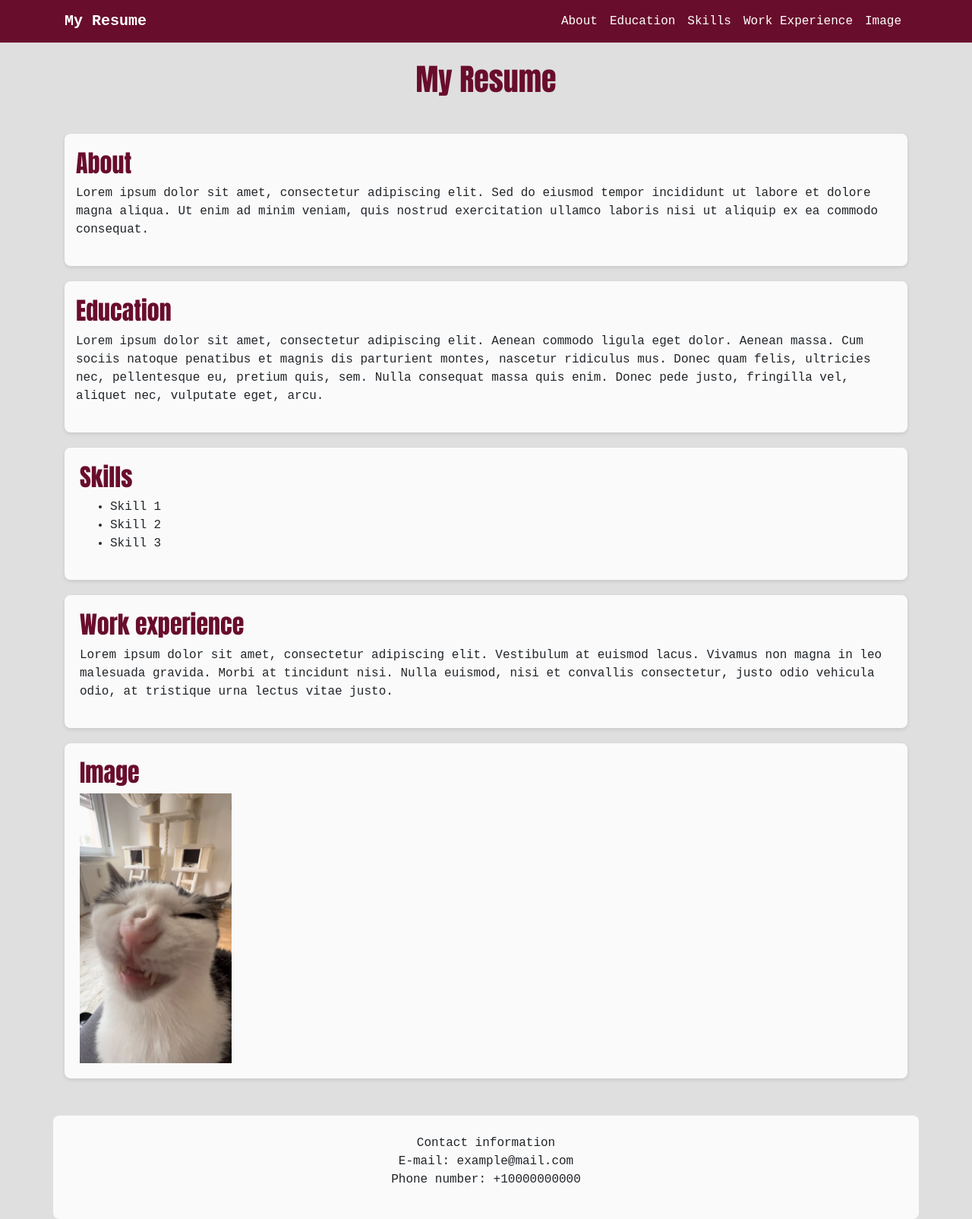
After one commit to SvanidzeKakha/flask-app-lab, a Flask app: page /resume in a window 1280 px wide. The commit adds this page. Shown: the whole page at 76% size. Run offline with Flask 3, Linux system fonts and the light colour scheme; some libraries are stand-ins or nearby versions.

Commit message:
created resume page with css and boostrap

```diff
--- a/app.py
+++ b/app.py
@@ -7,43 +7,9 @@ app.config.from_pyfile("config.py")
 def main():
     return render_template("base.html")
 
-@app.route('/homepage')
-def home():
-    """View for the Home page of your website."""
-    agent = request.user_agent
-
-    return render_template("home.html", agent=agent)
-
-@app.route("/hi/<string:name>")   #/hi/ivan?age=45&q=fdfdf
-def greetings(name):
-    name = name.upper()
-    age = request.args.get("age", None, int)
-
-    return render_template("hi.html",
-                           name=name, age=age)
-
-@app.route("/admin")
-def admin():
-    to_url = url_for("greetings", name="administrator", age=45, _external=True)     # "http://localhost:8080/hi/administrator?age=45"
-    print(to_url)
-    return redirect(to_url)
-
-posts = [
-    {"id": 1, 'title': 'My First Post', 'content': 'This is the content of my first post.', 'author': 'John Doe'},
-    {"id": 2, 'title': 'Another Day', 'content': 'Today I learned about Flask macros.', 'author': 'Jane Smith'},
-    {"id": 3, 'title': 'Flask and Jinja2', 'content': 'Jinja2 is powerful for templating.', 'author': 'Mike Lee'}
-]
-
-@app.route('/posts')
-def get_posts():
-    return render_template("posts.html", posts=posts)
-
-@app.route('/post/<int:id>')
-def detail_post(id):
-    if id > 3:
-        abort(404)
-    post = posts[id-1]
-    return render_template("detail_post.html", post=post)
+@app.route('/resume')
+def resume():
+    return render_template('resume.html', title='My resume')
 
 if __name__ == "__main__":
-    app.run()  # Launch built-in web server and run this Flask webapp, debug=True
+    app.run()
--- /dev/null
+++ b/static/css/style.css
@@ -0,0 +1,55 @@
+img {
+    width: 200px;
+    height: 200px;
+}
+header {
+    margin-top: 80px;
+}
+body {
+    font-family: 'Courier New', Courier, monospace;
+    font-size: 16px;
+    line-height: 1.5;
+    background-color: #dfdfdf;
+}
+
+h1, h2, h3 {
+    font-family: Impact, Haettenschweiler, 'Arial Narrow Bold', sans-serif;
+    color: #690d2c;
+}
+
+section {
+    margin-bottom: 20px;
+    padding: 20px;
+    background-color: #fafafa;
+    border-radius: 8px;
+    box-shadow: 0 2px 5px rgba(0, 0, 0, 0.1);
+}
+
+footer {
+    border-top: 1px solid #333;
+    border-radius: 8px;
+    background-color: #fafafa;
+}
+
+.navbar {
+    background-color: #690d2c;
+}
+
+.navbar .nav-link {
+    color: #fff;
+}
+
+.navbar-brand {
+    color: #ffffff;
+    font-weight: bold;
+}
+
+@media (max-width: 768px) {
+    header h1 {
+        font-size: 24px;
+    }
+
+    section {
+        padding: 10px;
+    }
+}
--- a/templates/base.html
+++ b/templates/base.html
@@ -1,13 +1,33 @@
 <!DOCTYPE html>
-<html lang="en">
+<html lang="uk">
 <head>
     <meta charset="UTF-8">
     <meta name="viewport" content="width=device-width, initial-scale=1.0">
-    <title>{% block title %} {% endblock %} - FlaskApp </title>
+    <title>{{ title }}</title>
+    <meta name="viewport" content="width=device-width, initial-scale=1, shrink-to-fit=no">
+    <link href="https://maxcdn.bootstrapcdn.com/bootstrap/4.5.2/css/bootstrap.min.css" rel="stylesheet">
+    <link href="{{ url_for('static', filename='css/style.css') }}" rel="stylesheet">
 </head>
 <body>
-    {% block content %}
-    Hello
-    {% endblock %}
+    <header class="container">
+        <h1 class="text-center mt-5">My Resume</h1>
+        {% include 'navbar.html' %}
+    </header>
+
+    <main class="container mt-5">
+        {% block content %}
+        {% endblock %}
+    </main>
+
+    <footer class="container text-center mt-5 py-4 border-top">
+        <p>
+            Contact information<br>
+            E-mail: example@mail.com<br>
+            Phone number: +10000000000<br>
+        </p>
+    </footer>
+
+    <script src="https://code.jquery.com/jquery-3.5.1.slim.min.js"></script>
+    <script src="https://cdn.jsdelivr.net/npm/bootstrap@4.5.2/dist/js/bootstrap.bundle.min.js"></script>
 </body>
 </html>
--- /dev/null
+++ b/templates/navbar.html
@@ -0,0 +1,17 @@
+<nav class="navbar navbar-expand-lg fixed-top">
+    <div class="container">
+        <a class="navbar-brand" href="#">My Resume</a>
+        <button class="navbar-toggler" type="button" data-toggle="collapse" data-target="#navbarNav" aria-controls="navbarNav" aria-expanded="false" aria-label="Toggle navigation">
+            <span class="navbar-toggler-icon"></span>
+        </button>
+        <div class="collapse navbar-collapse" id="navbarNav">
+            <ul class="navbar-nav ml-auto">
+                <li class="nav-item"><a class="nav-link" href="#about">About</a></li>
+                <li class="nav-item"><a class="nav-link" href="#education">Education</a></li>
+                <li class="nav-item"><a class="nav-link" href="#skills">Skills</a></li>
+                <li class="nav-item"><a class="nav-link" href="#experience">Work Experience</a></li>
+                <li class="nav-item"><a class="nav-link" href="#image">Image</a></li>
+            </ul>
+        </div>
+    </div>
+</nav>
--- /dev/null
+++ b/templates/resume.html
@@ -0,0 +1,62 @@
+{% extends "base.html" %}
+
+{% block content %}
+    <section id="about" class="container mt-5">
+        <div class="row">
+            <div class="col-md-12">
+                <h2>About</h2>
+                <p>
+                    Lorem ipsum dolor sit amet, consectetur adipiscing elit. Sed do eiusmod tempor incididunt ut labore et dolore magna aliqua.
+                    Ut enim ad minim veniam, quis nostrud exercitation ullamco laboris nisi ut aliquip ex ea commodo consequat.
+                </p>
+            </div>
+        </div>
+    </section>
+
+    <section id="education" class="container">
+        <div class="row">
+            <div class="col-md-12">
+            <h2>Education</h2>
+            <p>
+                Lorem ipsum dolor sit amet, consectetur adipiscing elit. Aenean commodo ligula eget dolor. Aenean massa.
+                Cum sociis natoque penatibus et magnis dis parturient montes, nascetur ridiculus mus.
+                Donec quam felis, ultricies nec, pellentesque eu, pretium quis, sem. Nulla consequat massa quis enim.
+                Donec pede justo, fringilla vel, aliquet nec, vulputate eget, arcu.
+            </p>
+            </div>
+        </div>
+    </section>
+
+    <section id="skills">
+        <div class="row">
+            <div class="col-md-12">
+            <h2>Skills</h2>
+            <ul>
+                <li>Skill 1</li>
+                <li>Skill 2</li>
+                <li>Skill 3</li>
+            </ul>
+            </div>
+        </div>
+    </section>
+
+    <section id="experience">
+        <div class="row">
+            <div class="col-md-12">
+            <h2>Work experience</h2>
+            <p>
+                Lorem ipsum dolor sit amet, consectetur adipiscing elit. Vestibulum at euismod lacus. Vivamus non magna in leo malesuada gravida.
+                Morbi at tincidunt nisi. Nulla euismod, nisi et convallis consectetur, justo odio vehicula odio, at tristique urna lectus vitae justo.
+            </p>
+            </div>
+        </div>
+    </section>
+
+    <section id="image">
+        <div class="row">
+            <div class="col-md-12">
+    <h2>Image</h2>
+    <img src="{{ url_for('static', filename='images/image.png')}}" alt="Image" class="img-fluid">
+    </section>
+
+{% endblock %}
```
Also changed, not shown: templates/detail_post.html (deleted, +0 -16 lines), templates/hi.html (deleted, +0 -20 lines), templates/home.html (deleted, +0 -9 lines), templates/posts.html (deleted, +0 -19 lines), static/images/image.png (added).
